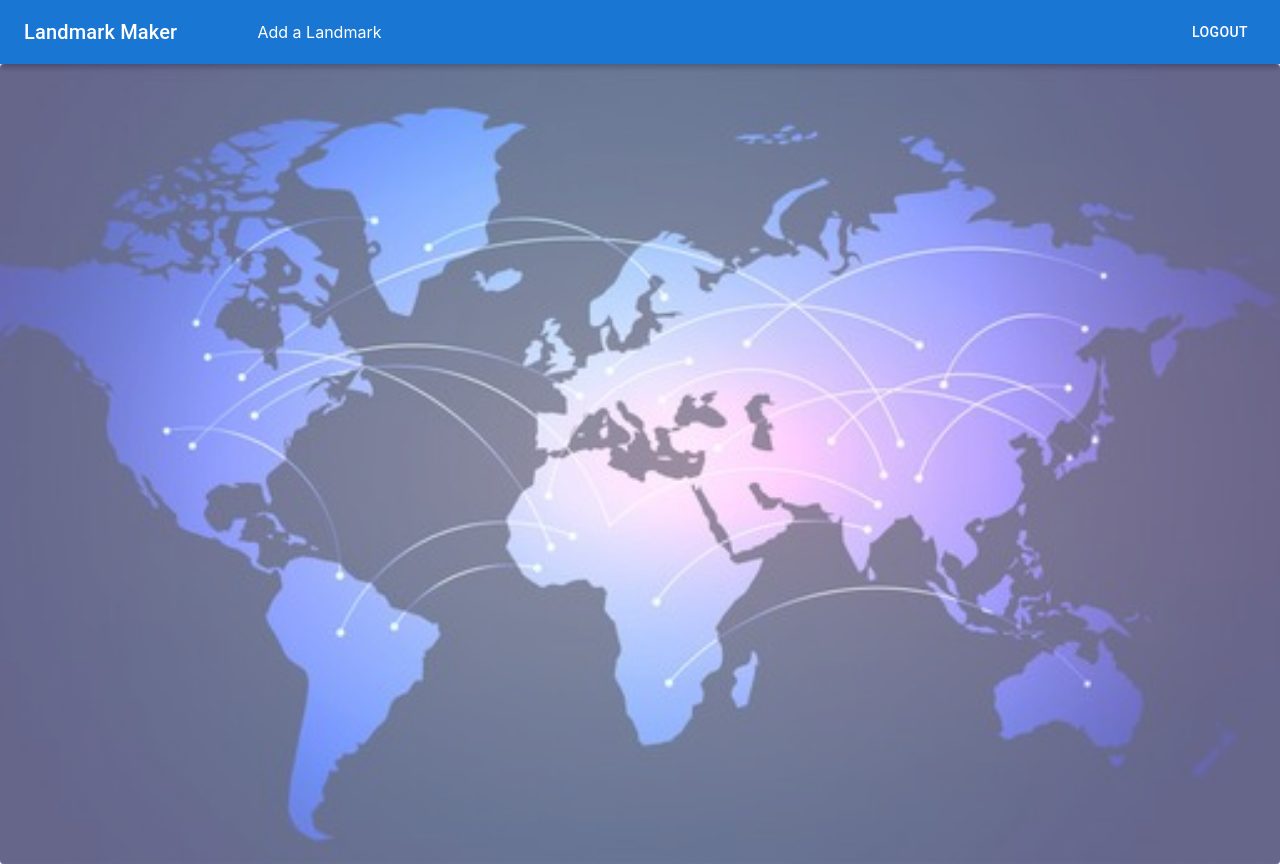
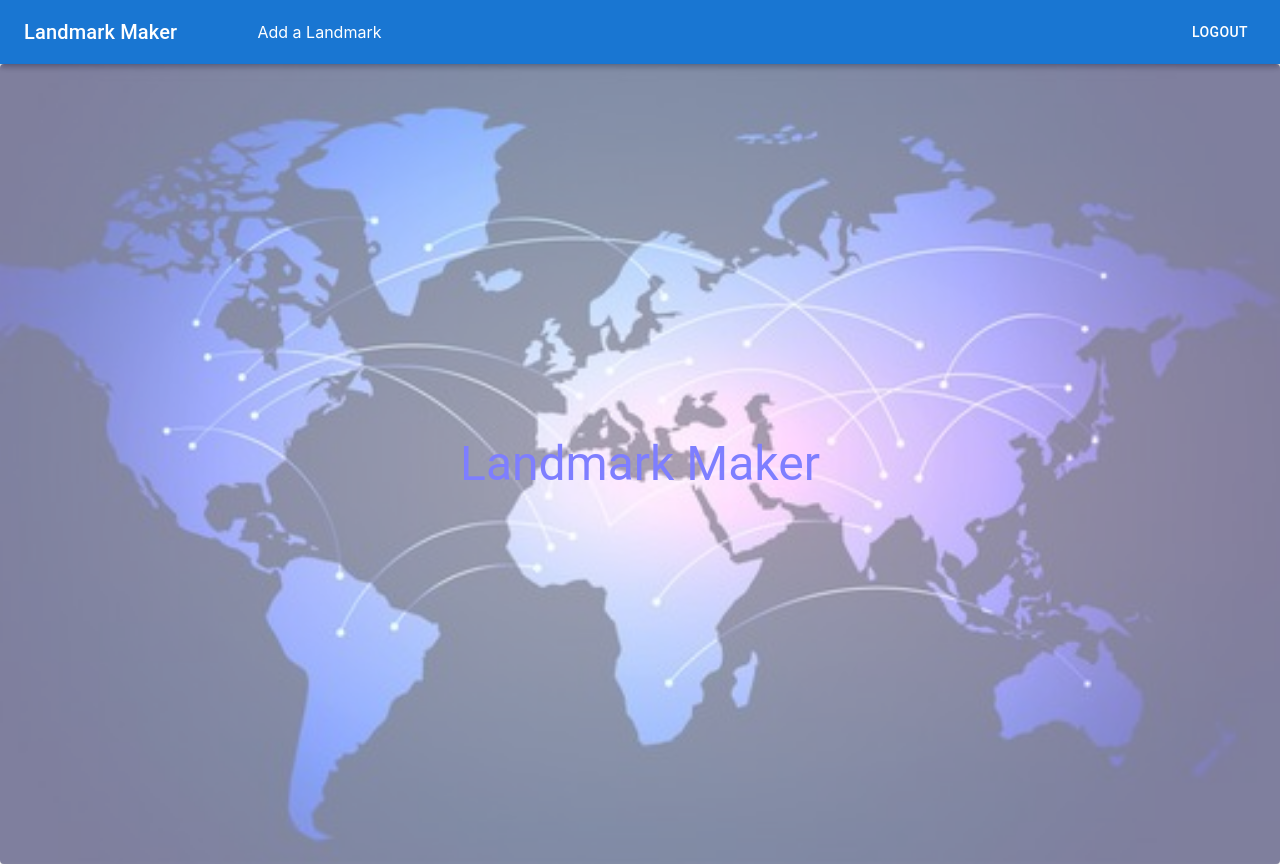
Before and after one commit to nyoshida44/LandmarkMap, a React (Create React App) app in the folder landmark/: page / in a window 1280 px wide. Built offline with nearby package versions, Linux system fonts and the light colour scheme.

Commit message:
Centered text for main page, may need to fix opacity

```diff
--- a/landmark/src/components/Main.jsx
+++ b/landmark/src/components/Main.jsx
@@ -1,6 +1,7 @@
 import React from 'react';
-import { Paper } from '@mui/material';
+import { Paper, Typography } from '@mui/material';
 import Image from '../img/world.jpg';
+import { blue } from '@mui/material/colors';
 
 const styles = {
   paperContainer: {
@@ -10,14 +11,17 @@ const styles = {
     backgroundRepeat: 'no-repeat',
     width: '100vw',
     height: '100vh',
-    opacity: 0.6
+    opacity: 0.5
   }
 };
 
 export const Main = (props) => {
 
   return (
-    <Paper style={styles.paperContainer}>
+    <Paper style={styles.paperContainer} sx={{ display: 'flex', justifyContent: 'center', alignItems: 'center' }}>
+      <Typography component="div" variant="h3" color="blue" >
+        Landmark Maker
+      </Typography>
     </Paper>
   );
 }
```
